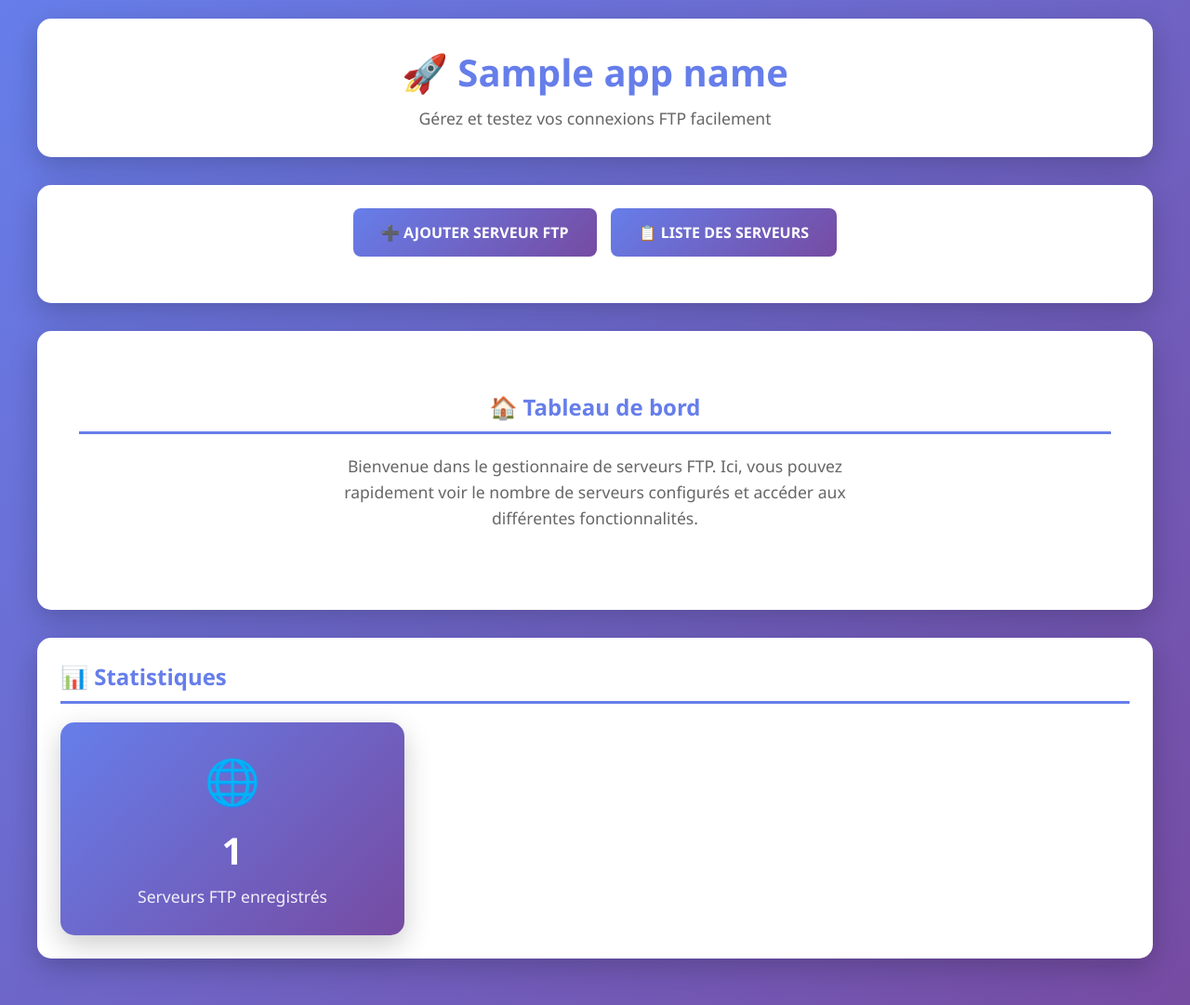
After one commit to SHARKYBLUSTER/SyncFTP, a Flask app: template templates/index.html in a window 1280 px wide. The commit adds this page. Shown: the whole page at 93% size. Run offline with Flask 3, Linux system fonts and the light colour scheme; the template is opened without the code that fills it: most values are stand-ins (such as "Sample title", 1, 10 or a date in 2020).

Commit message:
Ajout page index.html avec carte du nombre de serveurs FTP - Creation de templates/index.html comme page d'accueil - Affiche le nombre de serveurs FTP enregistres dans une carte - Modification de app.py: route / pointe vers index.html - Mise a jour des liens dans add.html et list.html pour pointer vers /list
Generated by Mistral Vibe.
Co-Authored-By: Mistral Vibe <vibe@mistral.ai>

```diff
--- a/app.py
+++ b/app.py
@@ -136,9 +136,9 @@ def test_ftp_connection(server):
 # Routes
 @app.route('/')
 def index():
-    """Page principale - liste des serveurs"""
+    """Page d'accueil - tableau de bord"""
     servers = load_servers()
-    return render_template('list.html', servers=servers, app_name=APP_NAME)
+    return render_template('index.html', server_count=len(servers), app_name=APP_NAME)
 
 
 @app.route('/add')
@@ -149,8 +149,9 @@ def add_page():
 
 @app.route('/list')
 def list_servers():
-    """Page de liste des serveurs (redirige vers /)"""
-    return redirect(url_for('index'))
+    """Page de liste des serveurs"""
+    servers = load_servers()
+    return render_template('list.html', servers=servers, app_name=APP_NAME)
 
 
 @app.route('/add_server', methods=['POST'])
--- a/templates/add.html
+++ b/templates/add.html
@@ -187,7 +187,7 @@
         <div class="section">
             <div class="nav-menu">
                 <a href="/add" class="nav-btn">➕ AJOUTER SERVEUR FTP</a>
-                <a href="/" class="nav-btn">📋 LISTE DES SERVEURS</a>
+                <a href="/list" class="nav-btn">📋 LISTE DES SERVEURS</a>
             </div>
         </div>
 
@@ -240,7 +240,7 @@
                 <div class="form-row">
                     <div class="form-group" style="display: flex; gap: 10px; align-items: center;">
                         <button type="submit" class="btn">💾 ENREGISTRER FTP</button>
-                        <a href="/" class="btn btn-secondary">🔙 Retour à la liste</a>
+                        <a href="/list" class="btn btn-secondary">🔙 Retour à la liste</a>
                     </div>
                 </div>
             </form>
--- /dev/null
+++ b/templates/index.html
@@ -0,0 +1,193 @@
+<!DOCTYPE html>
+<html lang="fr">
+<head>
+    <meta charset="UTF-8">
+    <meta name="viewport" content="width=device-width, initial-scale=1.0">
+    <title>{{ app_name }} - Accueil</title>
+    <style>
+        * {
+            margin: 0;
+            padding: 0;
+            box-sizing: border-box;
+        }
+
+        body {
+            font-family: 'Segoe UI', Tahoma, Geneva, Verdana, sans-serif;
+            background: linear-gradient(135deg, #667eea 0%, #764ba2 100%);
+            min-height: 100vh;
+            padding: 20px;
+        }
+
+        .container {
+            max-width: 1200px;
+            margin: 0 auto;
+        }
+
+        header {
+            background: white;
+            padding: 30px;
+            border-radius: 15px;
+            box-shadow: 0 10px 30px rgba(0,0,0,0.2);
+            margin-bottom: 30px;
+            text-align: center;
+        }
+
+        h1 {
+            color: #667eea;
+            font-size: 2.5em;
+            margin-bottom: 10px;
+        }
+
+        .subtitle {
+            color: #666;
+            font-size: 1.1em;
+        }
+
+        .section {
+            background: white;
+            padding: 25px;
+            border-radius: 15px;
+            box-shadow: 0 10px 30px rgba(0,0,0,0.2);
+            margin-bottom: 30px;
+        }
+
+        .section-title {
+            font-size: 1.5em;
+            color: #667eea;
+            margin-bottom: 20px;
+            padding-bottom: 10px;
+            border-bottom: 3px solid #667eea;
+        }
+
+        /* Menu de navigation */
+        .nav-menu {
+            display: flex;
+            gap: 15px;
+            margin-bottom: 25px;
+            justify-content: center;
+        }
+
+        .nav-btn {
+            display: inline-block;
+            padding: 15px 30px;
+            background: linear-gradient(135deg, #667eea 0%, #764ba2 100%);
+            color: white;
+            border: none;
+            border-radius: 8px;
+            font-size: 16px;
+            font-weight: 600;
+            cursor: pointer;
+            transition: transform 0.2s, box-shadow 0.2s;
+            text-decoration: none;
+        }
+
+        .nav-btn:hover {
+            transform: translateY(-2px);
+            box-shadow: 0 5px 15px rgba(102, 126, 234, 0.4);
+        }
+
+        /* Carte de statistiques */
+        .stats-grid {
+            display: grid;
+            grid-template-columns: repeat(auto-fill, minmax(300px, 1fr));
+            gap: 20px;
+        }
+
+        .stat-card {
+            background: linear-gradient(135deg, #667eea 0%, #764ba2 100%);
+            color: white;
+            padding: 30px;
+            border-radius: 15px;
+            box-shadow: 0 10px 30px rgba(0,0,0,0.2);
+            text-align: center;
+            transition: transform 0.2s, box-shadow 0.2s;
+        }
+
+        .stat-card:hover {
+            transform: translateY(-5px);
+            box-shadow: 0 15px 40px rgba(0,0,0,0.3);
+        }
+
+        .stat-card .icon {
+            font-size: 3em;
+            margin-bottom: 15px;
+        }
+
+        .stat-card .value {
+            font-size: 2.5em;
+            font-weight: bold;
+            margin-bottom: 10px;
+        }
+
+        .stat-card .label {
+            font-size: 1.1em;
+            opacity: 0.9;
+        }
+
+        .welcome-section {
+            text-align: center;
+            padding: 40px 20px;
+        }
+
+        .welcome-section p {
+            color: #666;
+            font-size: 1.1em;
+            line-height: 1.6;
+            max-width: 600px;
+            margin: 0 auto 20px;
+        }
+
+        @media (max-width: 768px) {
+            .stats-grid {
+                grid-template-columns: 1fr;
+            }
+
+            .nav-menu {
+                flex-direction: column;
+                align-items: center;
+            }
+
+            .nav-btn {
+                width: 80%;
+                margin-bottom: 10px;
+            }
+        }
+    </style>
+</head>
+<body>
+    <div class="container">
+        <header>
+            <h1>🚀 {{ app_name }}</h1>
+            <p class="subtitle">Gérez et testez vos connexions FTP facilement</p>
+        </header>
+
+        <!-- Menu de navigation -->
+        <div class="section">
+            <div class="nav-menu">
+                <a href="/add" class="nav-btn">➕ AJOUTER SERVEUR FTP</a>
+                <a href="/list" class="nav-btn">📋 LISTE DES SERVEURS</a>
+            </div>
+        </div>
+
+        <!-- Section d'accueil -->
+        <div class="section">
+            <div class="welcome-section">
+                <h2 class="section-title">🏠 Tableau de bord</h2>
+                <p>Bienvenue dans le gestionnaire de serveurs FTP. Ici, vous pouvez rapidement voir le nombre de serveurs configurés et accéder aux différentes fonctionnalités.</p>
+            </div>
+        </div>
+
+        <!-- Section des statistiques -->
+        <div class="section">
+            <h2 class="section-title">📊 Statistiques</h2>
+            <div class="stats-grid">
+                <div class="stat-card">
+                    <div class="icon">🌐</div>
+                    <div class="value">{{ server_count }}</div>
+                    <div class="label">Serveurs FTP enregistrés</div>
+                </div>
+            </div>
+        </div>
+    </div>
+</body>
+</html>
--- a/templates/list.html
+++ b/templates/list.html
@@ -307,7 +307,7 @@
         <div class="section">
             <div class="nav-menu">
                 <a href="/add" class="nav-btn">➕ AJOUTER SERVEUR FTP</a>
-                <a href="/" class="nav-btn">📋 LISTE DES SERVEURS</a>
+                <a href="/list" class="nav-btn">📋 LISTE DES SERVEURS</a>
             </div>
         </div>
 
```
